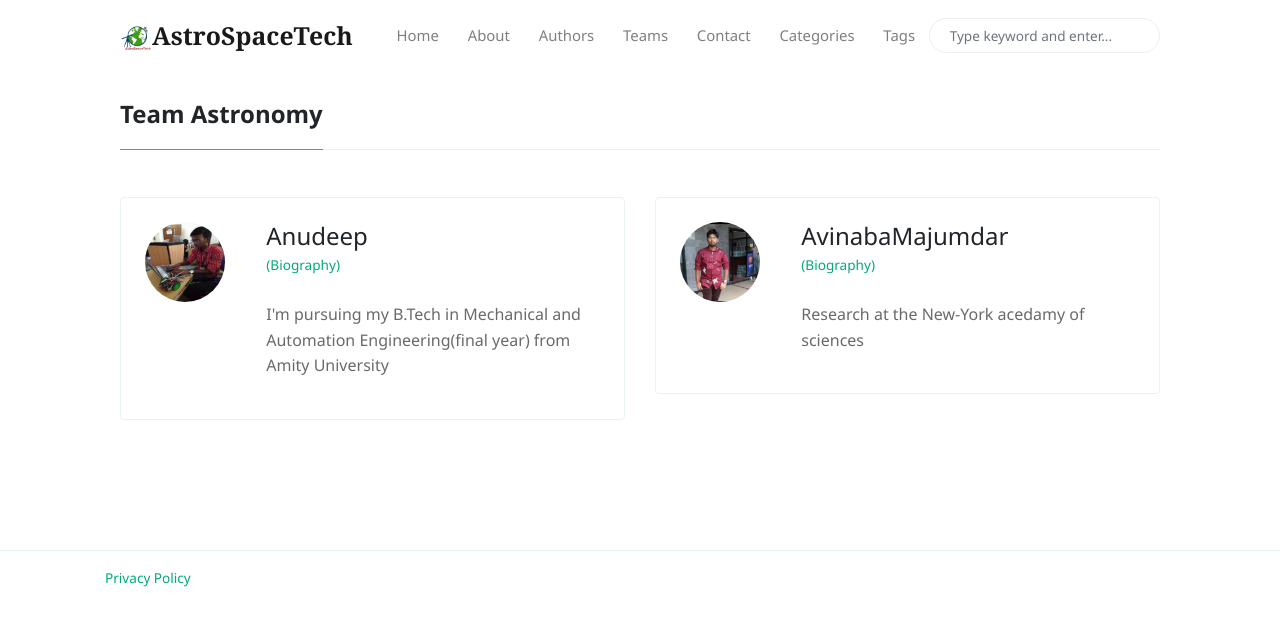
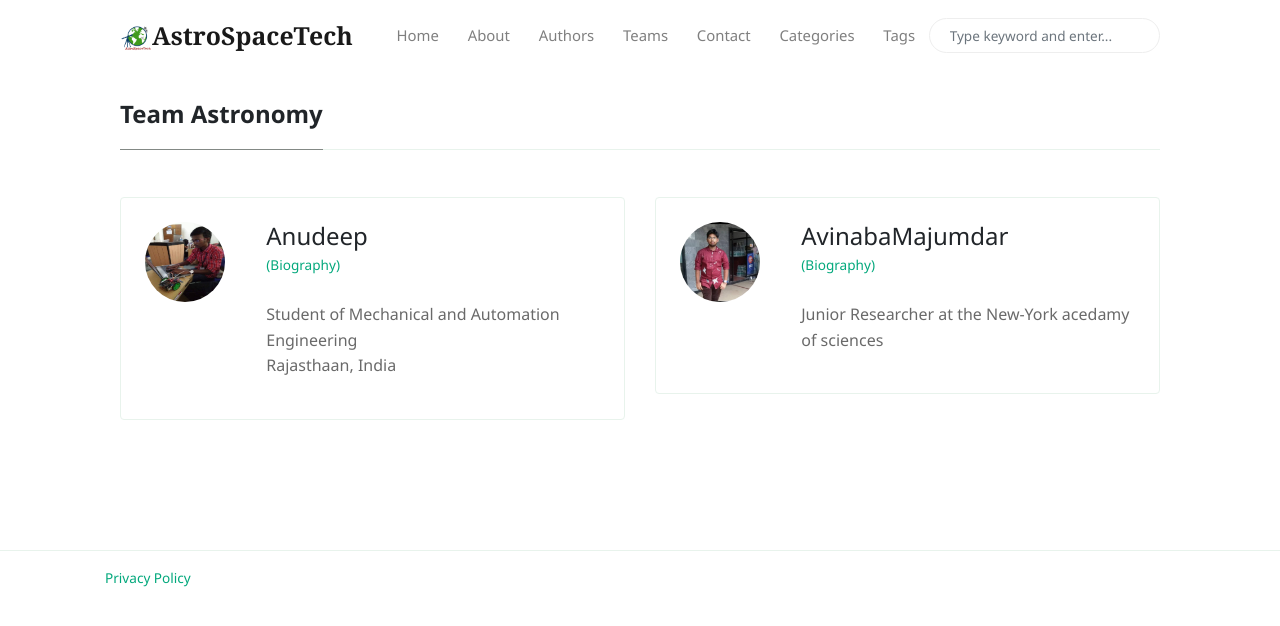
Before and after one commit to AstroSpaceTech/AstroSpaceTech.github.io, a Jekyll site: the page built from _pages/team-astronomy.html, in a window 1280 px wide. Shown: the top 626 px of the page. Built offline with Jekyll 4.4.1, drawn with Linux system fonts in a browser that asks for light colours; nearby versions of some CDN libraries.

Commit message:
Update _config.yml

```diff
--- a/_config.yml
+++ b/_config.yml
@@ -28,12 +28,12 @@ teams:
         Anudeep:
           name: Anudeep
           avatar: ../assets/images/avatars/anudeep.jpg
-          bio: I'm pursuing my B.Tech in Mechanical and Automation Engineering(final year) from Amity University
+          bio: Student of Mechanical and Automation Engineering <br> Rajasthaan, India
           email: meharanudeep.183@gmail.com
         AvinabaMajumdar:
           name: AvinabaMajumdar
           avatar: ../assets/images/avatars/Alex.jpg
-          bio: Research at the New-York acedamy of sciences
+          bio: Junior Researcher at the New-York acedamy of sciences
           email: avinaba.wtms@gmail.com
     Space:
       name: Aerospace
```
